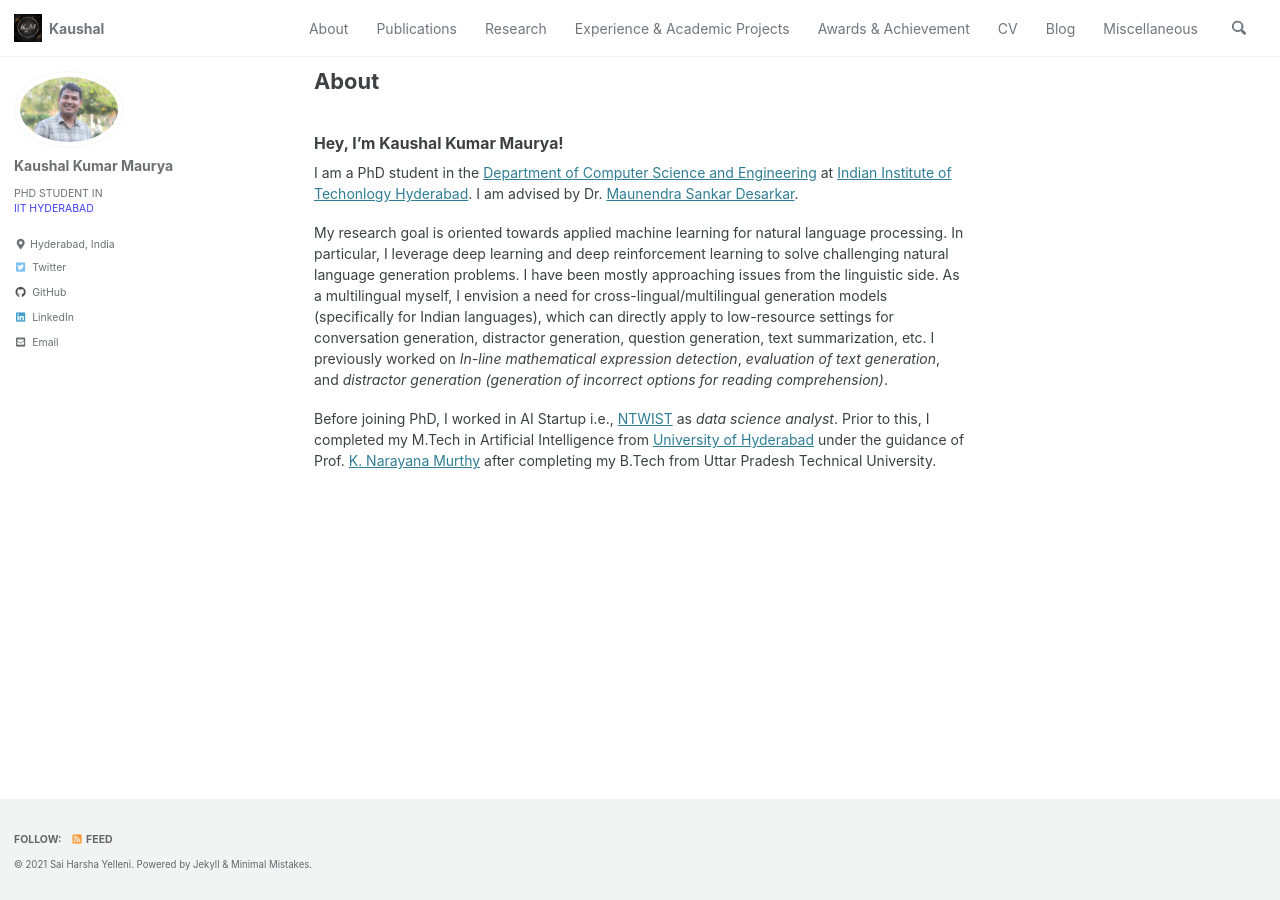
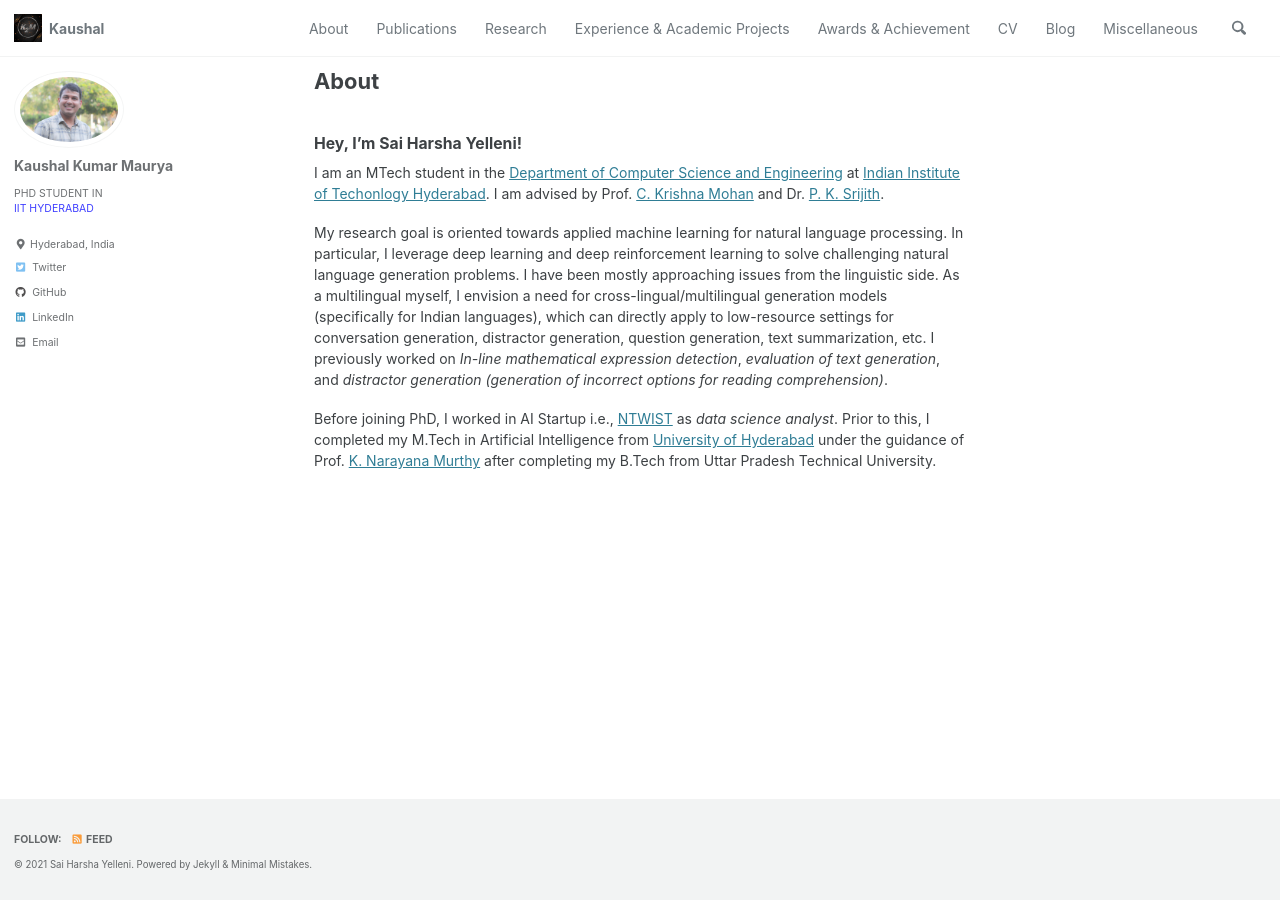
Before and after one commit to harshayelleni/harshayelleni.github.io, a Jekyll site: the page built from _pages/about.md, in a window 1280 px wide. Built offline with Jekyll 4.4.1, drawn with Linux system fonts in a browser that asks for light colours; cached includes are drawn as plain includes.

Commit message:
guides and name

```diff
--- a/_pages/about.md
+++ b/_pages/about.md
@@ -4,10 +4,10 @@ title: "About"
 permalink: /about/
 ---
 
-### Hey, I'm Kaushal Kumar Maurya!
+### Hey, I'm Sai Harsha Yelleni!
 
 
-I am a PhD student in the [Department of Computer Science and Engineering](https://cse.iith.ac.in/) at [Indian Institute of Techonlogy Hyderabad](https://www.iith.ac.in/). I am advised by Dr. [Maunendra Sankar Desarkar](https://www.iith.ac.in/~maunendra/).
+I am an MTech student in the [Department of Computer Science and Engineering](https://cse.iith.ac.in/) at [Indian Institute of Techonlogy Hyderabad](https://www.iith.ac.in/). I am advised by Prof. [C. Krishna Mohan](https://www.iith.ac.in/cse/ckm/) and Dr. [P. K. Srijith](https://www.iith.ac.in/cse/srijith/).
 
 
 My research goal is oriented towards applied machine learning for natural language processing. In particular, I leverage deep learning and deep reinforcement learning to solve challenging natural language generation problems. I have been mostly approaching issues from the linguistic side. As a multilingual myself, I envision a need for cross-lingual/multilingual generation models (specifically for Indian languages), which can directly apply to low-resource settings for conversation generation, distractor generation, question generation, text summarization, etc. I previously worked on _In-line mathematical expression detection_, _evaluation of text generation_, and _distractor generation (generation of incorrect options for reading comprehension)_.
```
